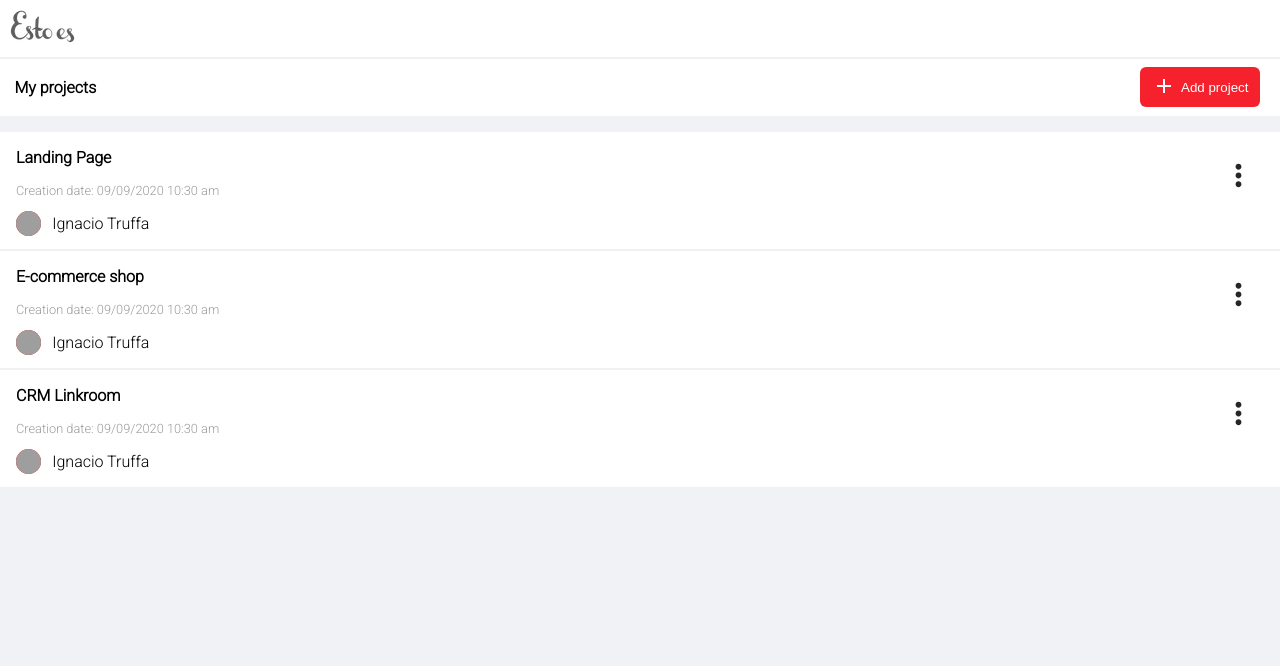
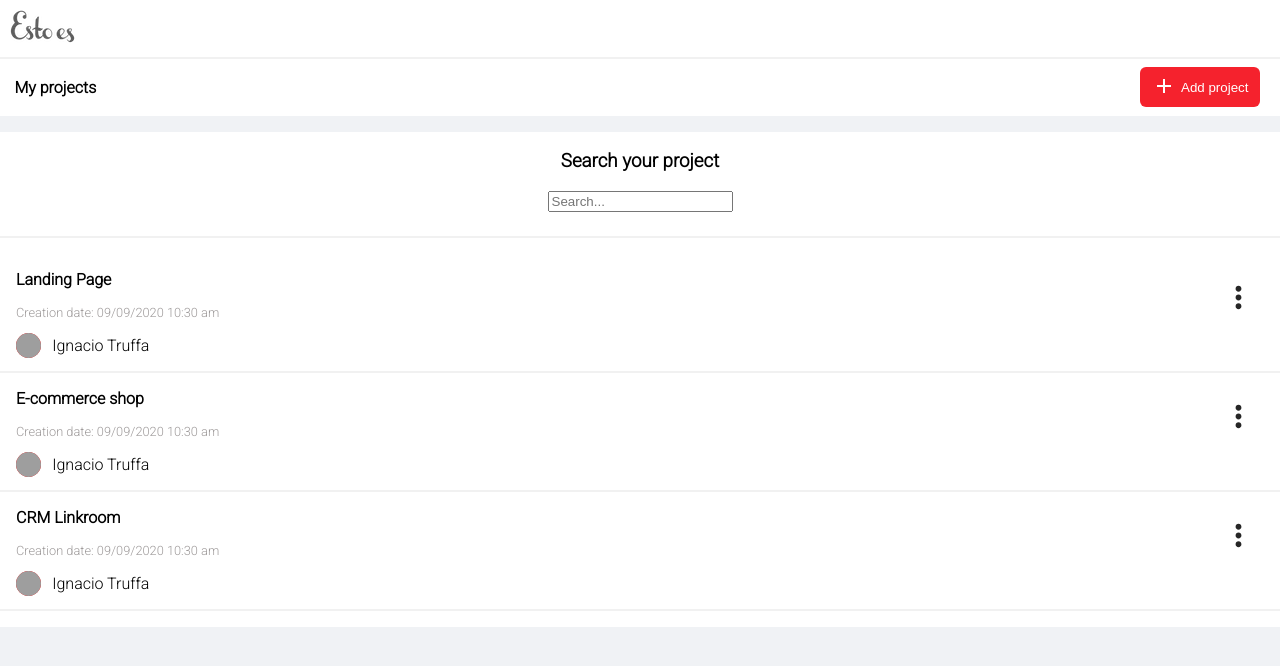
Before and after one commit to Vidal-Gonzalo/esto-es-challenge, a React (Create React App) app: page / in a window 1280 px wide. Shown: the top 666 px of the page. Built offline with nearby package versions, Linux system fonts and the light colour scheme; grey boxes are pictures that could not be loaded.

Commit message:
Search function added

```diff
--- a/src/components/Navbar/Navbar.css
+++ b/src/components/Navbar/Navbar.css
@@ -29,3 +29,9 @@
 .navbar .back-button p {
   margin-left: 5px;
 }
+
+.navbar .projects {
+  display: flex;
+  justify-content: center;
+  align-items: center;
+}
--- /dev/null
+++ b/src/components/ProjectList/ProjectList.jsx
@@ -0,0 +1,23 @@
+import React from "react";
+import Card from "../Card/Card";
+
+export default function ProjectList({ projects, searchTerm }) {
+  return searchTerm
+    ? projects
+        ?.filter((val) => {
+          if (val.title.toLowerCase().includes(searchTerm.toLowerCase()))
+            return val;
+        })
+        .map((val) => {
+          return (
+            <li key={val.id}>
+              <Card project={val} />
+            </li>
+          );
+        })
+    : projects?.map((project) => (
+        <li key={project.id}>
+          <Card project={project} />
+        </li>
+      ));
+}
--- a/src/components/views/AddProject/AddProject.jsx
+++ b/src/components/views/AddProject/AddProject.jsx
@@ -1,6 +1,7 @@
 import React from "react";
+import { addProject } from "../../../store/actions/projectActions";
 import Form from "../../Form/Form";
 
 export default function AddProject() {
-  return <Form buttonText={"Create project"} />;
+  return <Form buttonText={"Create project"} action={addProject} />;
 }
--- a/src/components/views/Projects/Projects.css
+++ b/src/components/views/Projects/Projects.css
@@ -1,7 +1,13 @@
 .projects {
   background-color: var(--global-bg-color-soft);
+  overflow: scroll;
 }
 
 .projects ul {
   padding: 0;
 }
+
+.projects .search {
+  padding-bottom: 1.5em;
+  border-bottom: var(--global-border);
+}
--- a/src/components/views/Projects/Projects.jsx
+++ b/src/components/views/Projects/Projects.jsx
@@ -1,10 +1,12 @@
 import React, { useEffect, useState } from "react";
 import { useSelector } from "react-redux";
 import Card from "../../Card/Card";
+import ProjectList from "../../ProjectList/ProjectList";
 import "./Projects.css";
 
 export default function Projects() {
   const [projectsList, setProjectsList] = useState([]);
+  const [searchTerm, setSearchTerm] = useState("");
 
   const { loading, error, projects } = useSelector((state) => {
     return state.projectReducer;
@@ -18,12 +20,18 @@ export default function Projects() {
 
   return (
     <div className="projects">
-      <ul className="ul">
-        {projectsList?.map((project) => (
-          <li key={project.id}>
-            <Card project={project} />
-          </li>
-        ))}
+      <div className="search">
+        <h3>Search your project</h3>
+
+        <input
+          type="text"
+          placeholder="Search..."
+          onChange={(event) => setSearchTerm(event.target.value)}
+        />
+      </div>
+
+      <ul>
+        <ProjectList projects={projectsList} searchTerm={searchTerm} />
       </ul>
     </div>
   );
```
